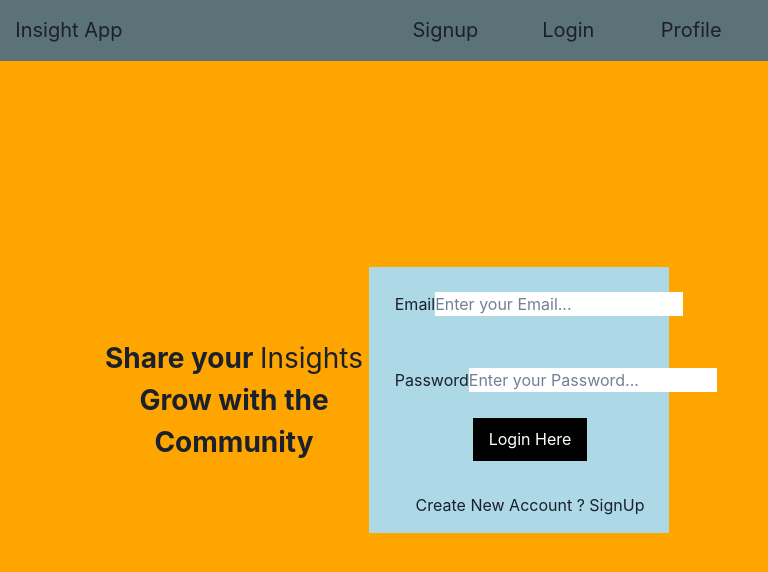
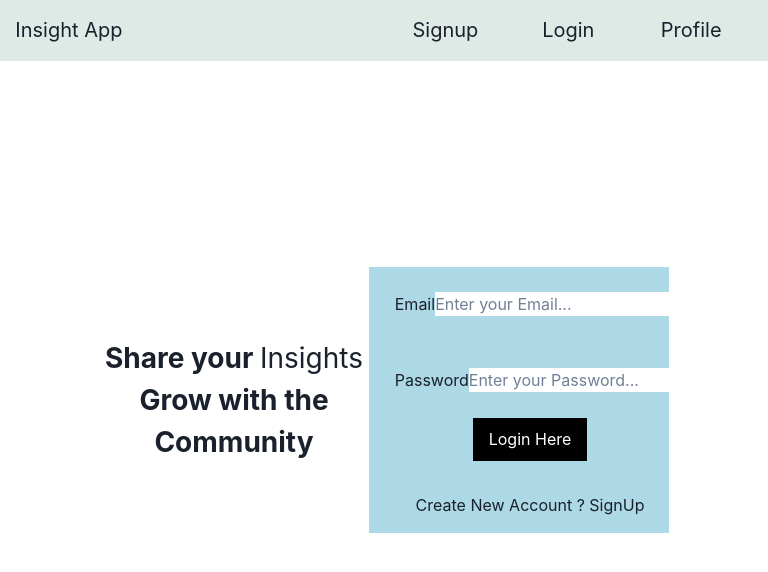
Before and after one commit to sarb001/Share-Insight-Social-App, a React (Create React App) app in the folder frontend/: page /login in a window 768 px wide. Shown: the top 572 px of the page. Built offline with nearby package versions, Linux system fonts and the light colour scheme.

Commit message:
style -  UI Done for Signup/Login

```diff
--- a/frontend/src/Components/Login.css
+++ b/frontend/src/Components/Login.css
@@ -22,7 +22,7 @@
 
 @media screen and  (max-width: 576px){
     .container-main {
-        background-color: red;
+        background-color: rgb(247, 241, 241);
     }
     .login-side{
         display: grid;
@@ -44,18 +44,19 @@
 
 @media only screen and  (min-width:576px) and (max-width: 768px){
     .container-main {
-        background-color: rgb(0, 217, 255);
+        background-color: rgb(247, 241, 241);
     }
 }
 
 @media  only screen and (min-width: 768px) and  (max-width: 992px){
     .container-main {
-        background-color: rgb(239, 178, 64);
+        background-color: rgb(247, 241, 241);
     }
 }
+
 @media only screen and (min-width: 992px) and  (max-width: 1200px){
     .container-main {
-        background-color:chartreuse
+        background-color: rgb(247, 241, 241);
     }
 }
 
--- a/frontend/src/Components/Navbar.css
+++ b/frontend/src/Components/Navbar.css
@@ -24,10 +24,10 @@
 
 @media screen and (max-width:576px){
     .navbar-main{
-        background-color: rgb(221, 243, 18);
+        background-color: rgb(223, 234, 231);
         display: grid;
         grid-template-columns: 1fr 1fr;
-        padding: 2%;
+        padding: 0%;
         height: 8vh;
     }
     #hamburger-logo{
@@ -68,7 +68,7 @@
 
 @media only screen and  (min-width:576px) and (max-width: 768px){
     .navbar-main{
-        background-color: rgb(225, 22, 22);
+        background-color: rgb(223, 234, 231);
     }
     #logo-text{
         font-size: 18px;
@@ -82,7 +82,7 @@
 
 @media only screen and  (min-width:768px) and (max-width: 992px){
     .navbar-main {
-        background-color: rgb(91, 114, 118);
+        background-color: rgb(223, 234, 231);
     }
     .nav-first{
         padding: 0%;
@@ -98,7 +98,7 @@
 
 @media only screen and  (min-width:992px) and (max-width: 1200px){
     .navbar-main{
-        background-color: rgb(183, 0, 255);
+        background-color: rgb(223, 234, 231);
     }
 }
 
--- a/frontend/src/Components/Signup.css
+++ b/frontend/src/Components/Signup.css
@@ -24,7 +24,7 @@
 
     @media screen and  (max-width: 576px){
         .container-main {
-            background-color: red;
+            background-color: rgb(255, 255, 255);
         }
         .signup-side{
             display: grid;
@@ -44,7 +44,7 @@
 
     @media only screen and  (min-width:576px) and (max-width: 768px){
         .container-main {
-            background-color: rgb(0, 217, 255);
+            background-color: rgb(255, 255, 255);
         }
         #signup-main{
             margin-top: 60px;
@@ -53,15 +53,16 @@
 
     @media  only screen and (min-width: 768px) and  (max-width: 992px){
         .container-main {
-            background-color: orange;
+            background-color: rgb(255, 255, 255);
         }
         #signup-main{
             margin-top: 60px;
         }
     }
+
     @media only screen and (min-width: 992px) and  (max-width: 1200px){
         .container-main {
-            background-color:chartreuse
+          background-color: rgb(255, 255, 255);
         }
         #signup-main{
             margin-top: 60px;
```
